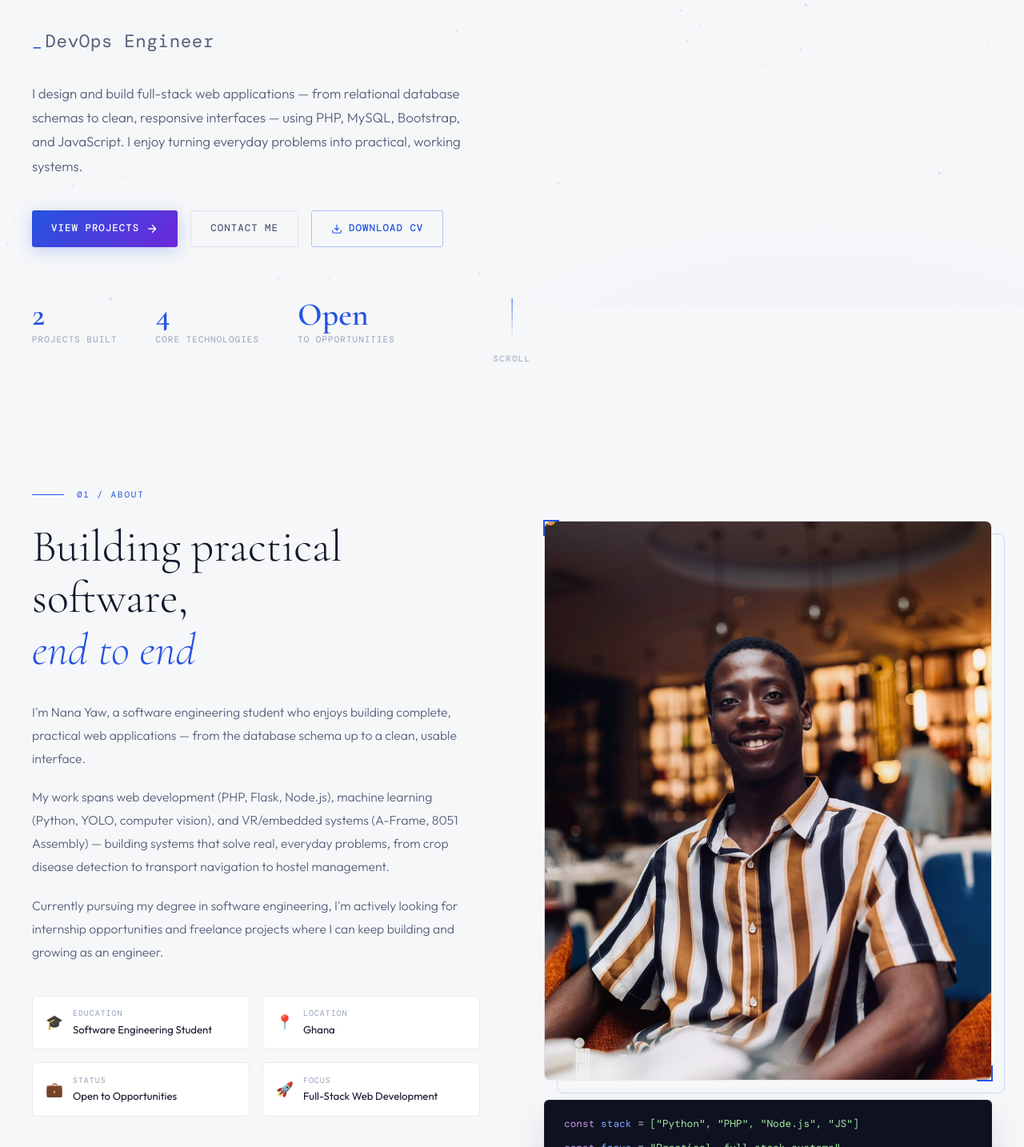
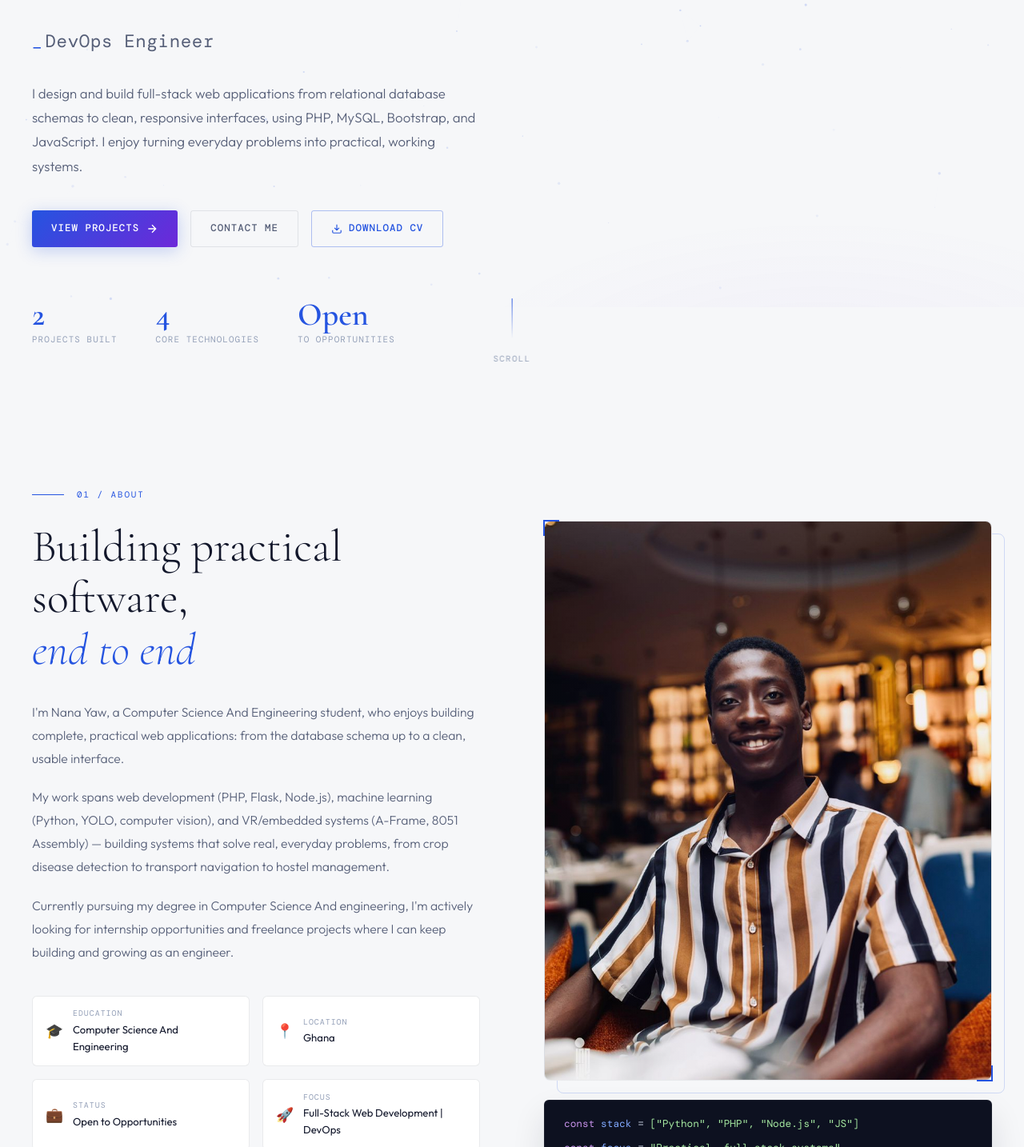
Before and after one commit to ce-nodoi-yeboah5123-hub/portfolio, a React (Create React App) app: page / in a window 1280 px wide. Shown: the part 416-1850 px from the top of the page at 80% size. Built offline with nearby package versions, Linux system fonts and the light colour scheme; a web font is replaced by a local one.

Commit message:
bio update

```diff
--- a/src/components/About.jsx
+++ b/src/components/About.jsx
@@ -18,8 +18,8 @@ export default function About() {
             </h2>
             <div className="about__body">
               <p>
-                I'm Nana Yaw, a software engineering student who enjoys building complete,
-                practical web applications — from the database schema up to a clean,
+                I'm Nana Yaw, a Computer Science And Engineering student, who enjoys building complete,
+                practical web applications: from the database schema up to a clean,
                 usable interface.
               </p>
               <p>
@@ -29,7 +29,7 @@ export default function About() {
                 from crop disease detection to transport navigation to hostel management.
               </p>
               <p>
-                Currently pursuing my degree in software engineering, I'm actively looking
+                Currently pursuing my degree in Computer Science And engineering, I'm actively looking
                 for internship opportunities and freelance projects where I can keep
                 building and growing as an engineer.
               </p>
@@ -37,10 +37,10 @@ export default function About() {
 
             <div className="about__highlights">
               {[
-                { icon: '🎓', label: 'Education', value: 'Software Engineering Student' },
+                { icon: '🎓', label: 'Education', value: 'Computer Science And Engineering' },
                 { icon: '📍', label: 'Location', value: 'Ghana' },
                 { icon: '💼', label: 'Status', value: 'Open to Opportunities' },
-                { icon: '🚀', label: 'Focus', value: 'Full-Stack Web Development' },
+                { icon: '🚀', label: 'Focus', value: 'Full-Stack Web Development | DevOps ' },
               ].map(({ icon, label, value }) => (
                 <div key={label} className="about__highlight">
                   <span className="about__highlight-icon">{icon}</span>
--- a/src/components/Hero.jsx
+++ b/src/components/Hero.jsx
@@ -125,8 +125,8 @@ export default function Hero() {
         </div>
 
         <p className="hero__bio animate-fadeInUp" style={{ animationDelay: '0.8s', opacity: 0 }}>
-          I design and build full-stack web applications — from relational database
-          schemas to clean, responsive interfaces — using PHP, MySQL, Bootstrap, and
+          I design and build full-stack web applications from relational database
+          schemas to clean, responsive interfaces, using PHP, MySQL, Bootstrap, and
           JavaScript. I enjoy turning everyday problems into practical, working systems.
         </p>
 
```
